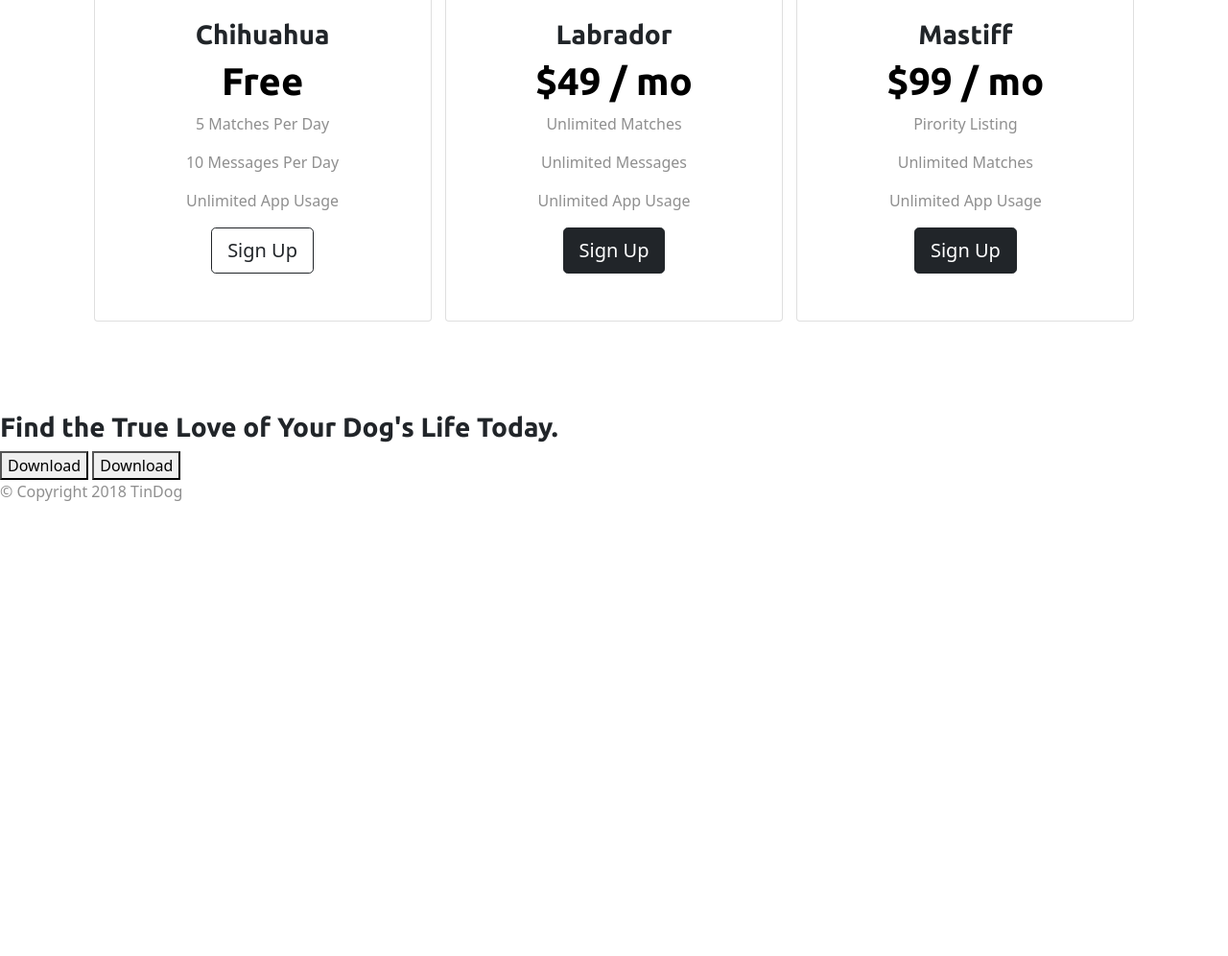
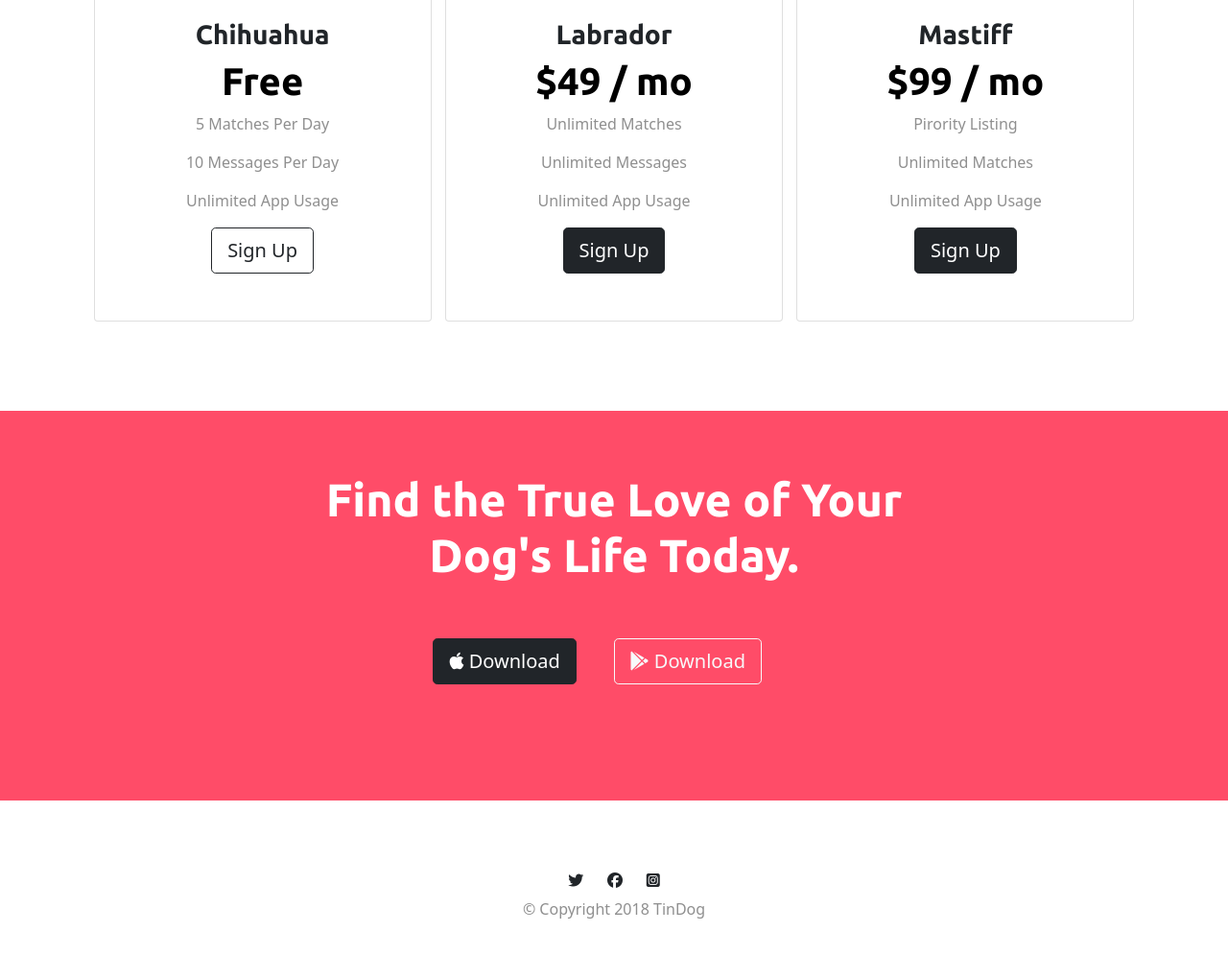
Before and after one commit to spikeedjet/TinDog-Start-Here, a plain HTML site: page index.html in a window 1280 px wide. Shown: the part 1983-2979 px from the top of the page at 96% size. Before the commit the page ends 2523 px from the top, so only its background shows below. Drawn offline with nearby package versions, Linux system fonts and the light colour scheme.

Commit message:
add cta and footer

```diff
--- a/css/styles.css
+++ b/css/styles.css
@@ -125,3 +125,24 @@ a.navbar-brand{
     transform: rotate(0);
   }
 }
+
+/* cta */
+#cta{
+  background-color: #ff4c68;
+  text-align: center;
+  padding: 5% 5%;
+}
+.h3_cta{
+  font-family: "Ubuntu";
+  font-size: 3rem;
+  color: #fff;
+  margin: auto 20%;
+
+}
+#footer{
+  padding: 5% 10%;
+  text-align: center;
+}
+.footer-ico{
+  margin: 1% 1%;
+}
--- a/index.html
+++ b/index.html
@@ -29,13 +29,13 @@
         <div class="collapse navbar-collapse" id="navbarSupportedContent">
           <ul class="navbar-nav ms-auto">
             <li class="nav-item">
-              <a class="nav-link" href="">Contact</a>
+              <a class="nav-link" href="#features">Contact</a>
             </li>
             <li class="nav-item">
-              <a class="nav-link" href="">Pricing</a>
+              <a class="nav-link" href="#pricing">Pricing</a>
             </li>
             <li class="nav-item">
-              <a class="nav-link" href="">Download</a>
+              <a class="nav-link" href="#cta">Download</a>
             </li>
           </ul>
         </div>
@@ -172,9 +172,10 @@
 
   <section id="cta">
 
-    <h3>Find the True Love of Your Dog's Life Today.</h3>
-    <button type="button">Download</button>
-    <button type="button">Download</button>
+    <h3 class="h3_cta">Find the True Love of Your Dog's Life Today.</h3>
+    <button type="button" class="btn btn-dark btn-lg download-button"><i class="fa-brands fa-apple"></i> Download</button>
+    <button type="button" class="btn btn-outline-light btn-lg download-button"><i class="fa-brands fa-google-play"></i> Download</button>
+
 
   </section>
 
@@ -182,7 +183,9 @@
   <!-- Footer -->
 
   <footer id="footer">
-
+    <i class="footer-ico fa-brands fa-twitter"></i>
+    <i class="footer-ico fa-brands fa-facebook"></i>
+    <i class="footer-ico fa-brands fa-instagram-square"></i>
     <p>© Copyright 2018 TinDog</p>
 
   </footer>
```
